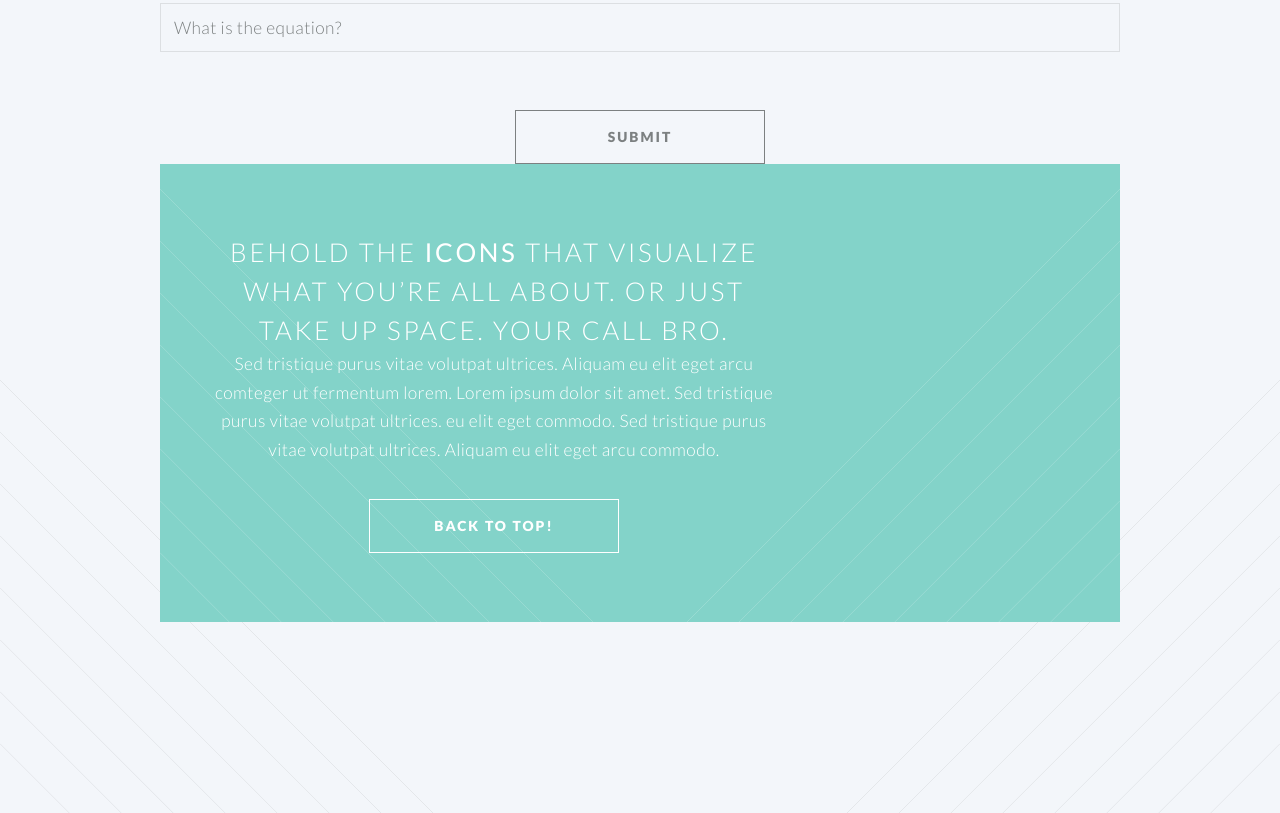
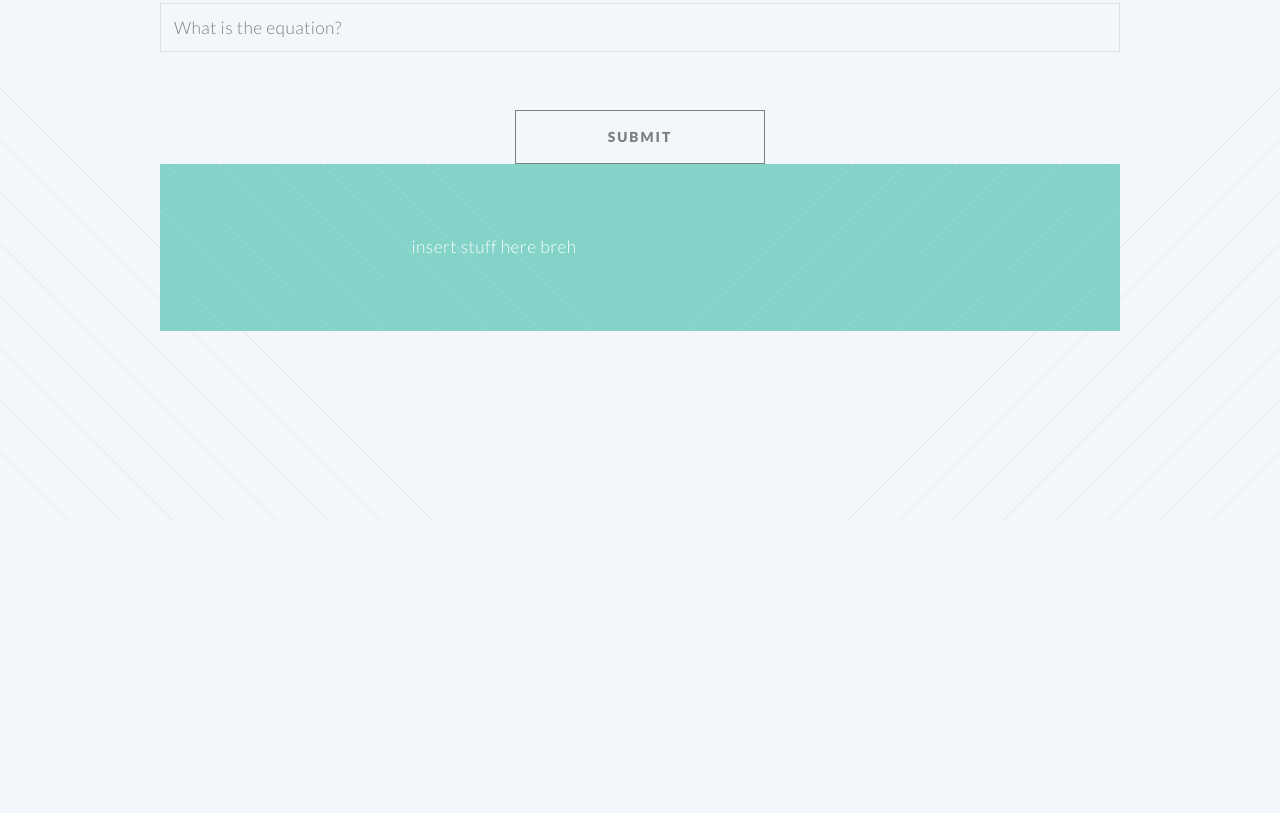
Before and after one commit to leej1996/Epsilon-Delta, a plain HTML site: page html5up-twenty/index.html in a window 1280 px wide. Shown: the part 1046-1859 px from the top of the page. After the commit the page ends 1568 px from the top, so only its background shows below. Drawn offline with Linux system fonts and the light colour scheme.

Commit message:
changes.

```diff
--- a/html5up-twenty/index.html
+++ b/html5up-twenty/index.html
@@ -36,7 +36,6 @@
 					<ul>
 						<li class="current"><a href="index.html">Welcome</a></li>
 						<li class="submenu">
-							<a href="">Layouts</a>
 							<ul>
 								<li><a href="left-sidebar.html">Left Sidebar</a></li>
 								<li><a href="right-sidebar.html">Right Sidebar</a></li>
@@ -54,7 +53,6 @@
 								</li>
 							</ul>
 						</li>
-						<li><a href="#" class="button special">Sign Up</a></li>
 					</ul>
 				</nav>
 			</header>
@@ -114,30 +112,8 @@ Function:<br>
 							<div class="8u 12u(2)">
 
 								<header>
-									<h2>Behold the <strong>icons</strong> that visualize what you’re all about. or just take up space. your call bro.</h2>
-								</header>
-								<p>Sed tristique purus vitae volutpat ultrices. Aliquam eu elit eget arcu comteger ut fermentum lorem. Lorem ipsum dolor sit amet. Sed tristique purus vitae volutpat ultrices. eu elit eget commodo. Sed tristique purus vitae volutpat ultrices. Aliquam eu elit eget arcu commodo.</p>
-								<footer>
-									<ul class="buttons">
-										<li><a href="#" class="button">Back to top!</a></li>
-									</ul>
-								</footer>
-
-							</div>
-							<div class="4u 12u(2) important(2)">
-
-								<ul class="featured-icons">
-									<li><span class="icon fa-clock-o"><span class="label">Feature 1</span></span></li>
-									<li><span class="icon fa-volume-up"><span class="label">Feature 2</span></span></li>
-									<li><span class="icon fa-laptop"><span class="label">Feature 3</span></span></li>
-									<li><span class="icon fa-inbox"><span class="label">Feature 4</span></span></li>
-									<li><span class="icon fa-lock"><span class="label">Feature 5</span></span></li>
-									<li><span class="icon fa-cog"><span class="label">Feature 6</span></span></li>
-								</ul>
-
-							</div>
-						</div>
-					</section>
+insert stuff here breh
+                </header>
 
 	</body>
 </html>
```
